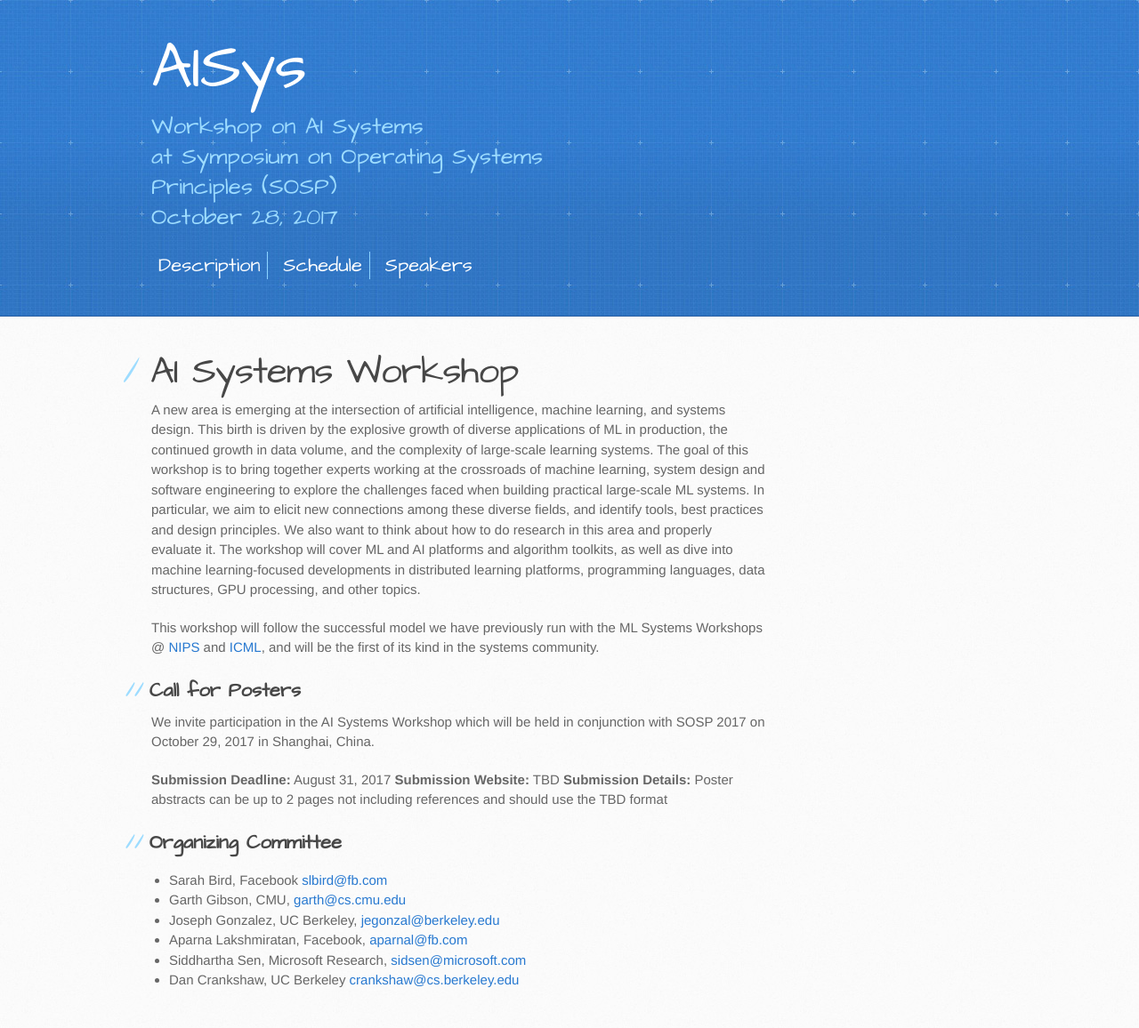
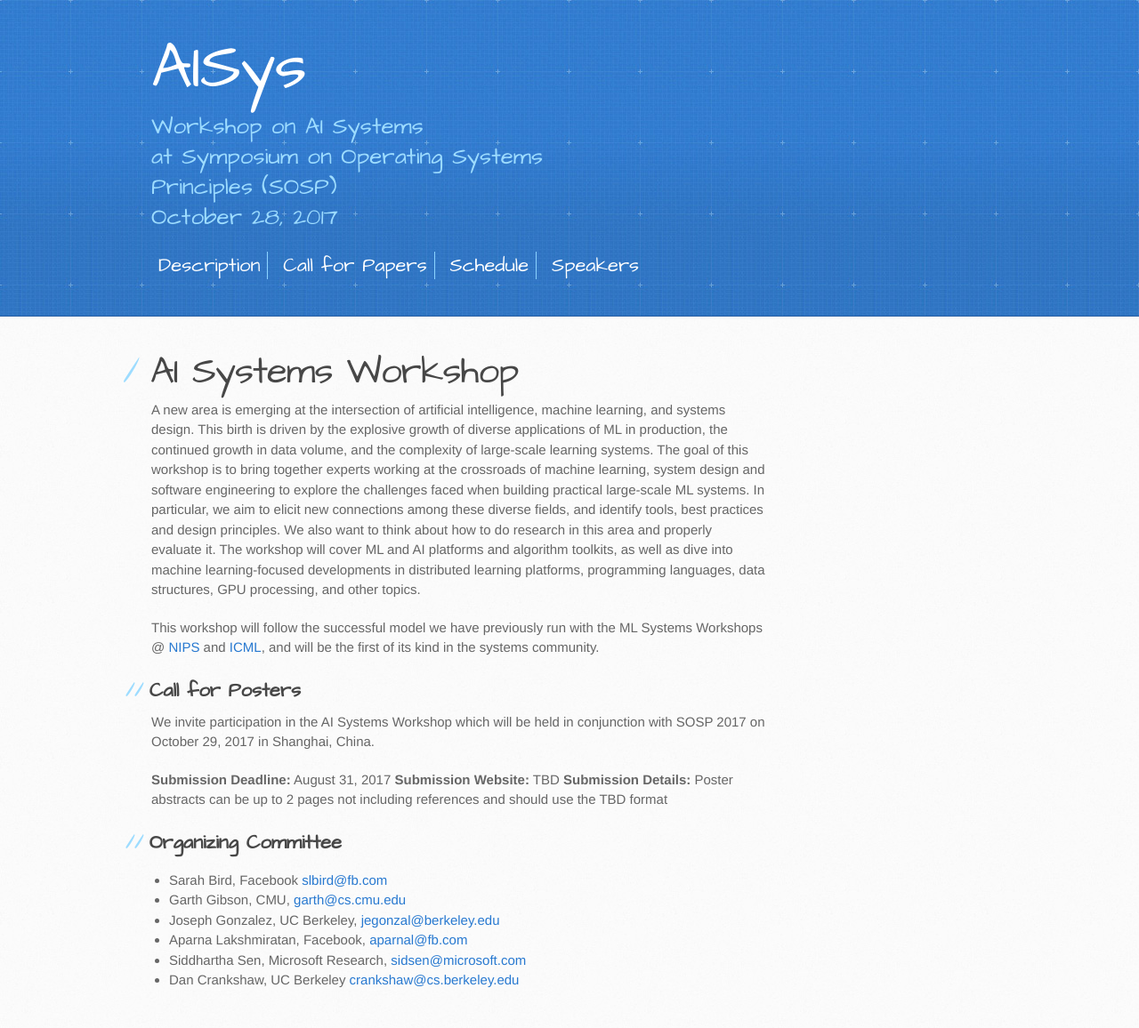
Before and after one commit to LearningSys/sosp17, a Jekyll site: the page built from index.md, in a window 1280 px wide. Shown: the whole page at 89% size. Built offline with Jekyll 4.4.1, drawn with Linux system fonts in a browser that asks for light colours; the repository's description, which GitHub fills in, is left out; our own code applies the rules of GitHub Pages for plain Markdown files.

Commit message:
Update default.html

```diff
--- a/_layouts/default.html
+++ b/_layouts/default.html
@@ -26,6 +26,7 @@
       <h2>October 28, 2017</h2>
 		<div class='mymenu'>
 			<span class='menu-link'><a href='index.html'>Description</a></span>
+			<span class='menu-link'><a href='cfp.html'>Call for Papers</a></span>
 			<span class='menu-link'><a href='schedule.html'>Schedule</a></span>
 			<span class='menu-link-last'><a href='talks.html'>Speakers</a></span>
 			<!-- <span class='menu&#45;link&#45;last'><a href='papers.html'>Accepted Papers</a></span> -->
```
